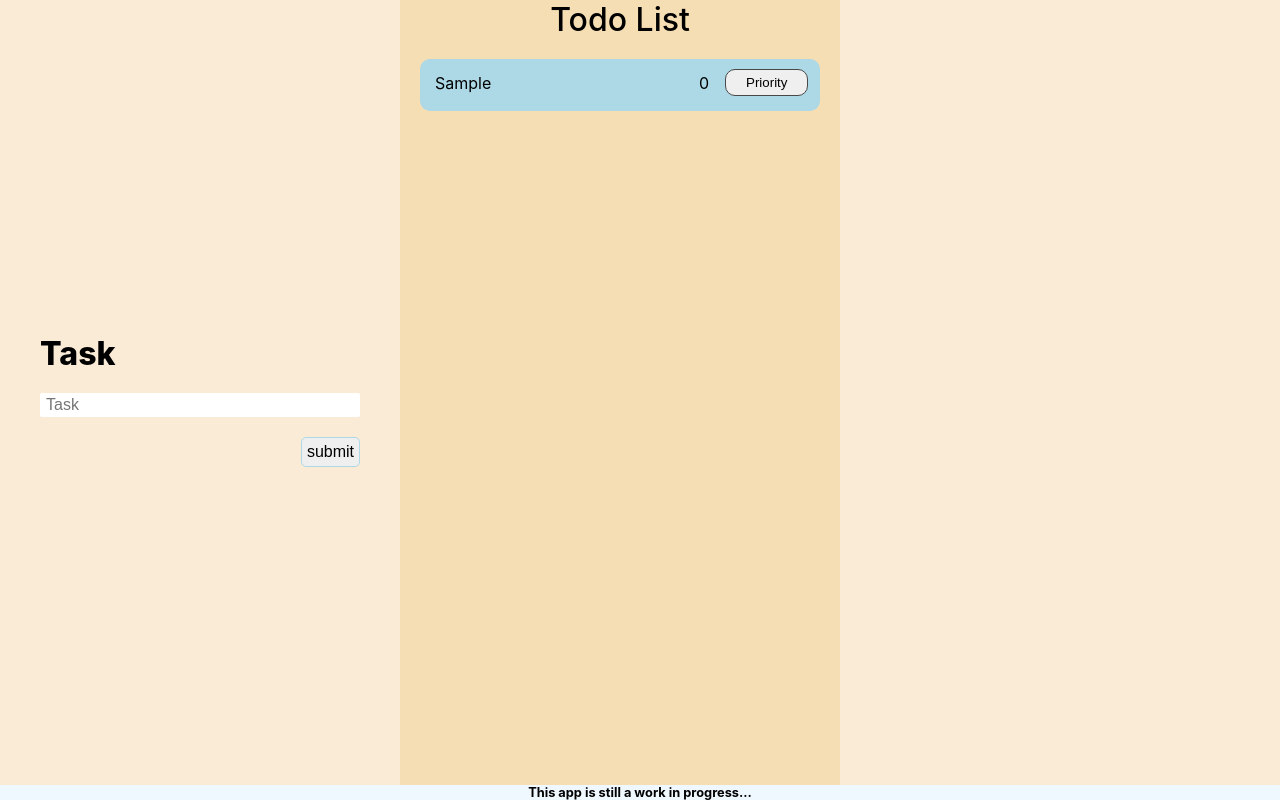
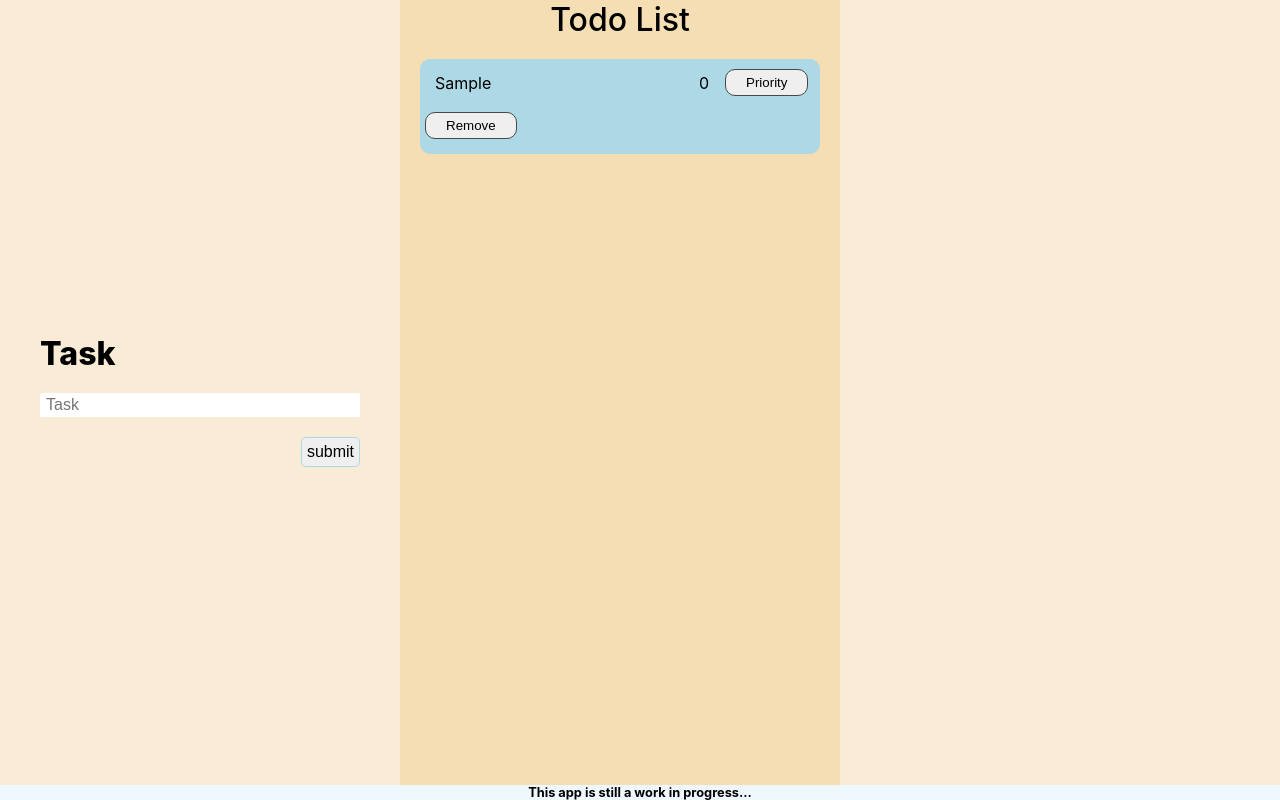
Before and after one commit to Aakashgupta2001/Todo-list, a React (Create React App) app: page / in a window 1280 px wide. Both pictures are taken after typing "Sample" into the empty fields and a click on the button "submit". Built offline with nearby package versions, Linux system fonts and the light colour scheme.

Commit message:
added remove

```diff
--- a/src/App.js
+++ b/src/App.js
@@ -1,24 +1,33 @@
-import React , {useState} from "react";
+import React, { useState } from "react";
 import "./App.css";
-import Profile from "./testHook";
+import Todo from "./todo";
 import Form from "./form";
 
 function App() {
-
-  const [todoInput , settodoInput] = useState('');
-  const [todoList , settodolist] = useState([])
-
+  const [todoInput, settodoInput] = useState("");
+  const [todoList, settodolist] = useState([]);
 
   return (
     <div className="main">
-      <Form settodo = {settodoInput}  todo={todoInput} settodolist = {settodolist} todolist={todoList} />
+      <Form
+        settodo={settodoInput}
+        todo={todoInput}
+        settodolist={settodolist}
+        todolist={todoList}
+      />
       <div className="todoList">
         <h1 className="todoHeading">Todo List</h1>
-      {todoList.map((currentTodo) => (
-        <Profile todo = {currentTodo} />
-      ))}
+        {todoList.map((currentTodo) => (
+          <Todo
+            todo={currentTodo}
+            todolist={todoList}
+            settodolist={settodolist}
+          />
+        ))}
       </div>
-      <h6 className="workInProgress">This app is still a work in progress...</h6>
+      <h6 className="workInProgress">
+        This app is still a work in progress...
+      </h6>
     </div>
   );
 }
--- a/src/testHook.js
+++ b/src/todo.js
@@ -1,15 +1,24 @@
 import React, { useState } from "react";
 
-function Profile({ todo }) {
+function Profile({ todo ,settodolist , todolist}) {
   const [count, setCount] = useState(0);
   const increment = () => {
     setCount(count + 1);
   };
+  const remove = () =>{
+    let newtodo =  todolist.filter(etodo => {
+      return etodo.text !== todo.text
+    })
+    console.log(newtodo)
+    settodolist(newtodo)
+  }
+
   return (
     <div className="profile-container">
       <p>{todo.text}</p>
       <p className="priorityCounter">{count}</p>
       <button onClick={increment}>Priority</button>
+      <button onClick={remove}>Remove</button>
     </div>
   );
 }
```
